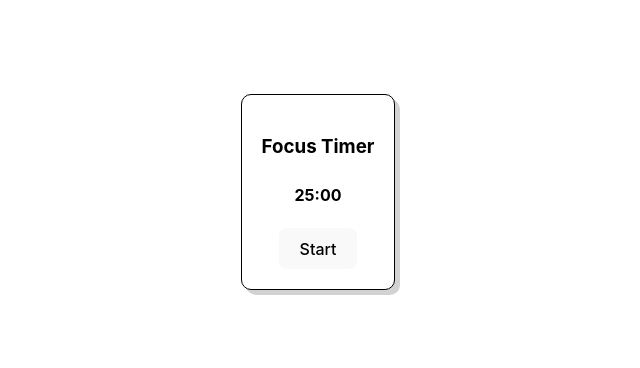
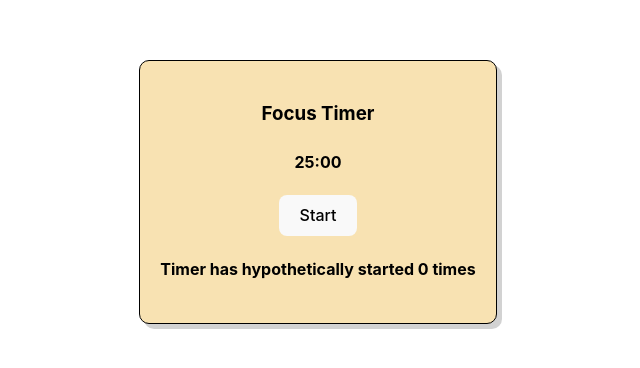
Before and after one commit to CSJong06/ReactTimer, a React (Vite) app: page / in a window 1280 px wide. Shown: the part 208-576 px from the top of the page, without its empty margins (322-962 px from the left). Built offline with nearby package versions, Linux system fonts and the light colour scheme.

Commit message:
added function to btn

```diff
--- a/src/App.css
+++ b/src/App.css
@@ -42,7 +42,7 @@
 }
 
 .Card {
-  background-color: white;
+  background-color: rgb(248, 226, 178);
   color: black;
   padding: 20px;
   border-radius: 10px;
--- a/src/Components/timer/TimerControl.jsx
+++ b/src/Components/timer/TimerControl.jsx
@@ -1,10 +1,18 @@
 import React from "react";
 
 const TimerButton = () => {
+    const [time, setTime] = React.useState(0);
+
+    const increment = () => {
+        setTime(time + 1);
+
+    }
+
     //the component returns a button
     return(
         <div>
-            <button>Start</button>
+            <button onClick={increment}>Start</button>
+            <h4>Timer has hypothetically started {time} times</h4>
         </div>
     )
 }
```
